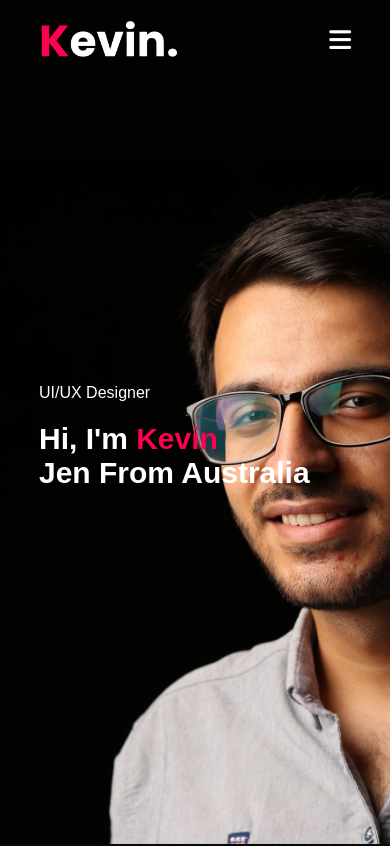
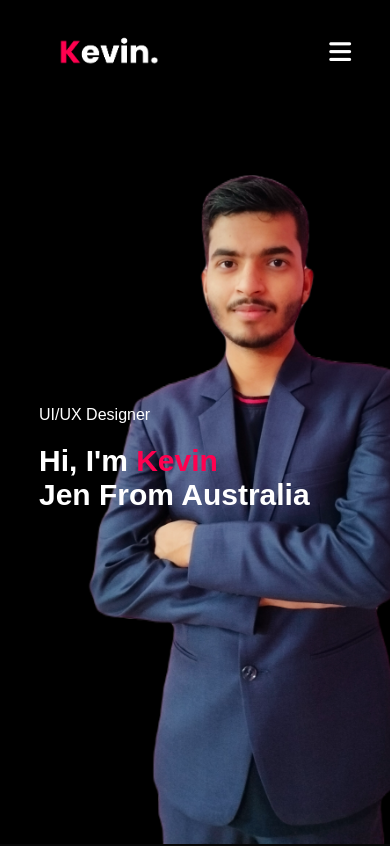
Before and after one commit to alokranjan1803/Portfolio, a plain HTML site: page index.html in a window 390 px wide. Shown: the top 846 px of the page. Drawn offline with Linux system fonts and the light colour scheme.

Commit message:
Update style.css

```diff
--- a/style.css
+++ b/style.css
@@ -14,7 +14,7 @@ body{
 #header{
     width: 100%;
     height: 100vh;
-    background-image: url(images/background.png);
+    background-image: url(images/background1.png);
     background-size: cover;
     background-position: center;
 }
@@ -32,6 +32,7 @@ nav{
 
 .logo{
     width: 140px;
+    padding: 20px;
 
 }
 
@@ -244,9 +245,10 @@ nav ul li a:hover::after{
 }
 .layer a{
     margin-top: 20px;
-    columns: #ff004f;
+    color: #ff004f;
     text-decoration: none;
     font-size: 20px;
+    display: inline-block;
     line-height: 60px;
     background: #fff;
     width: 60px;
@@ -356,7 +358,7 @@ nav .fa-solid{
 }
 @media only screen and (max-width: 600px){
     #header{
-        background-image: url(images/phone-background.png);
+        background-image: url(images/phone-background1.png);
     }
     .header-text{
         margin-top: 100%;
```
